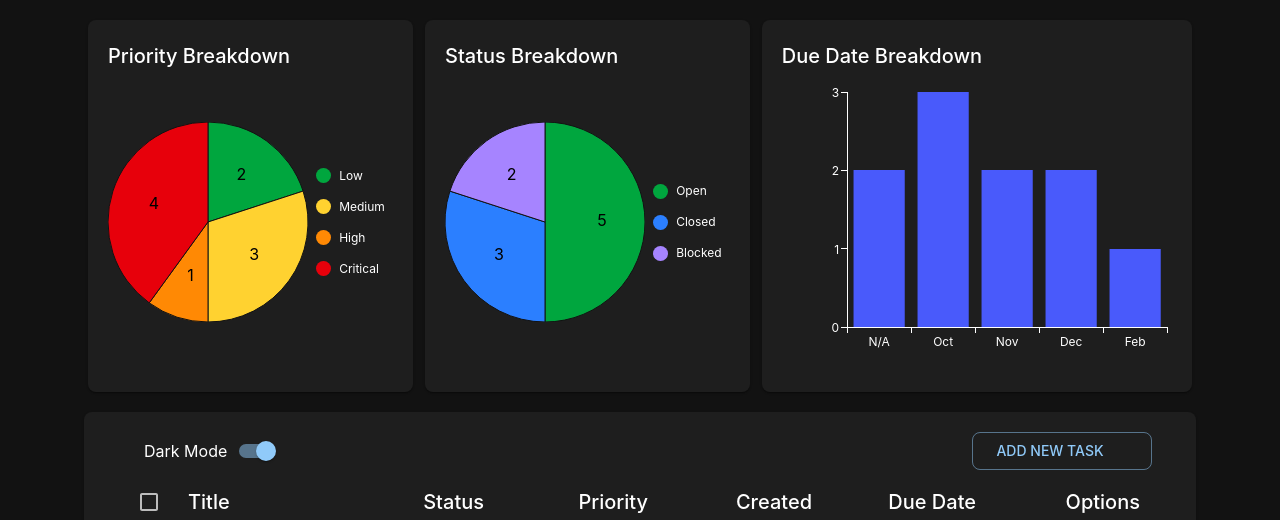
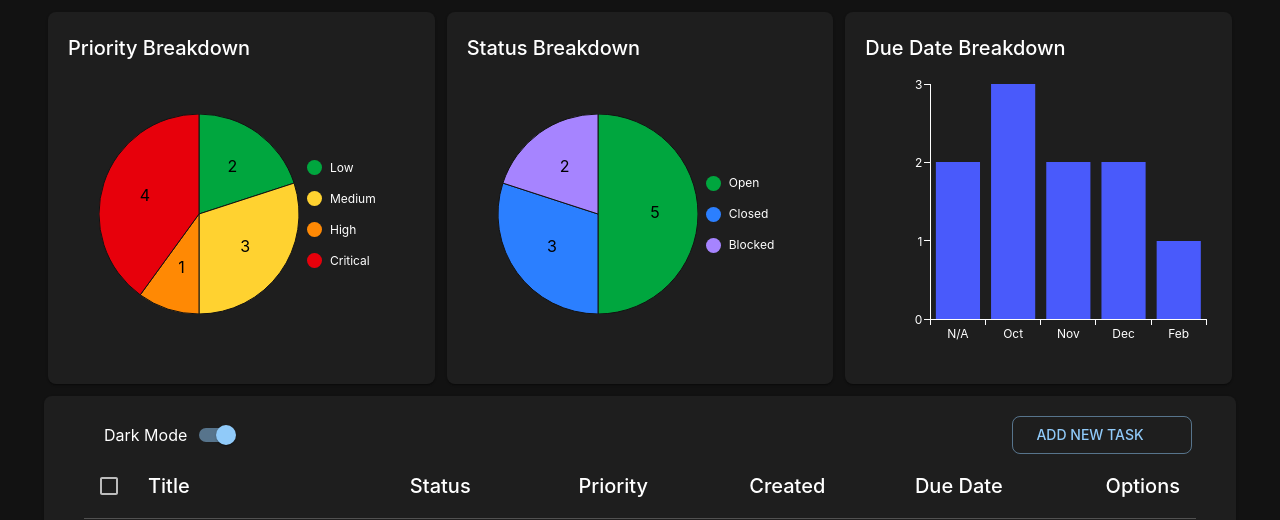
Before and after one commit to SasounTorossian/Todo-V2, a React (Vite) app: page / in a window 1280 px wide. Shown: the top 520 px of the page. Built offline with nearby package versions, Linux system fonts and the light colour scheme; some icons are missing.

Commit message:
minor: chart cleanup and screen sizing

```diff
--- a/src/components/charts/ChartContainer.tsx
+++ b/src/components/charts/ChartContainer.tsx
@@ -10,7 +10,7 @@ interface ChartContainerProps {
 
 const ChartContainer = ({ tasks }: ChartContainerProps) => {
   return (
-    <Container className="flex p-5 gap-3">
+    <Container maxWidth="xl" className="flex p-3 gap-3">
       <PriorityChart tasks={tasks} />
       <StatusChart tasks={tasks} />
       <DueDateChart tasks={tasks} />
--- a/src/components/charts/DueDateChart.tsx
+++ b/src/components/charts/DueDateChart.tsx
@@ -56,7 +56,7 @@ const DueDateChart = ({ tasks }: DueDateChartProps) => {
   };
 
   return (
-    <Paper className="flex flex-col grow p-5">
+    <Paper className="flex flex-col basis-1/3 p-5">
       <Typography variant="h6">Due Date Breakdown</Typography>
       <BarChart
         dataset={monthData}
--- a/src/components/charts/PriorityChart.tsx
+++ b/src/components/charts/PriorityChart.tsx
@@ -31,7 +31,7 @@ const PriorityChart = ({ tasks }: PriorityChartProps) => {
   };
 
   return (
-    <Paper className="flex flex-col grow p-5">
+    <Paper className="flex flex-col basis-1/3 p-5">
       <Typography variant="h6">Priority Breakdown</Typography>
       <PieChart
         series={[
--- a/src/components/charts/StatusChart.tsx
+++ b/src/components/charts/StatusChart.tsx
@@ -31,7 +31,7 @@ const StatusChart = ({ tasks }: StatusChartProps) => {
   };
 
   return (
-    <Paper className="flex flex-col grow p-5">
+    <Paper className="flex flex-col basis-1/3 p-5">
       <Typography variant="h6">Status Breakdown</Typography>
       <PieChart
         series={[
--- a/src/components/table/EnhancedTable.tsx
+++ b/src/components/table/EnhancedTable.tsx
@@ -1,3 +1,4 @@
+import { Paper } from "@mui/material";
 import Table from "@mui/material/Table";
 import TableBody from "@mui/material/TableBody";
 import TableContainer from "@mui/material/TableContainer";
@@ -38,7 +39,7 @@ const EnhancedTable = () => {
   };
 
   return (
-    <>
+    <Paper className="p-5 pt-0 mx-5">
       <EnhancedToolbar
         selected={selected}
         setOpenCreateModal={setOpenCreateModal}
@@ -91,7 +92,7 @@ const EnhancedTable = () => {
       ></UpdateModal>
 
       <EnhancedSnackbar open={open} message={message} onClose={closeSnackbar} />
-    </>
+    </Paper>
   );
 };
 
--- a/src/components/table/EnhancedToolbar.tsx
+++ b/src/components/table/EnhancedToolbar.tsx
@@ -24,7 +24,7 @@ const EnhancedToolbar = ({
 
   return (
     <>
-      <Container className="flex justify-between gap-5 mt-5">
+      <Container maxWidth={false} className="flex justify-between gap-5 mt-5">
         <Box>
           <FormControlLabel
             control={
--- a/src/layouts/MainLayout.tsx
+++ b/src/layouts/MainLayout.tsx
@@ -1,4 +1,4 @@
-import { Container, Paper } from "@mui/material";
+import { Container } from "@mui/material";
 import ChartContainer from "../components/charts/ChartContainer";
 import EnhancedTable from "../components/table/EnhancedTable";
 import { useTasksContext } from "../hooks/useTaskContext";
@@ -7,11 +7,9 @@ const MainLayout = () => {
   const { tasks } = useTasksContext();
 
   return (
-    <Container className="flex flex-col">
+    <Container maxWidth="xl" className="flex flex-col">
       <ChartContainer tasks={tasks} />
-      <Paper className="p-5 pt-0 mx-5">
-        <EnhancedTable />
-      </Paper>
+      <EnhancedTable />
     </Container>
   );
 };
```
